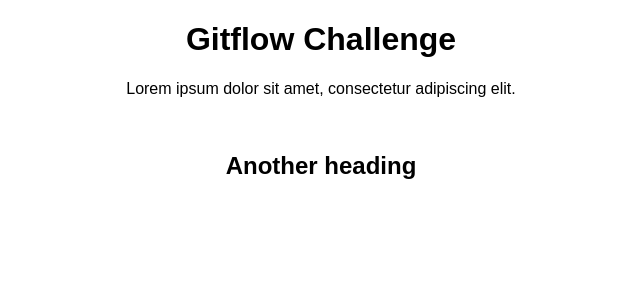
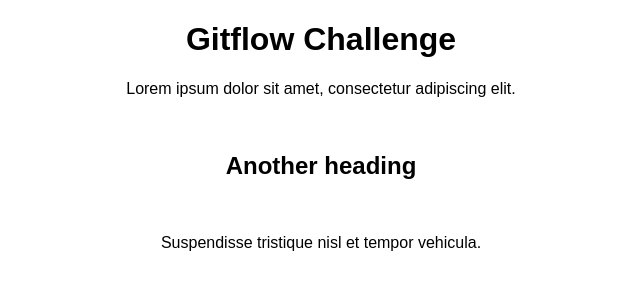
Before and after one commit to martynakr/gitflow-challenge, a plain HTML site: page index.html in a window 1280 px wide. Shown: the whole page, without its empty margins (319-959 px from the left). Drawn offline with Linux system fonts and the light colour scheme.

Commit message:
I added another paragraph

```diff
--- a/index.html
+++ b/index.html
@@ -11,6 +11,8 @@
   <p>Lorem ipsum dolor sit amet, consectetur adipiscing elit. </p>
   <br>
   <h2>Another heading </h2>
+  <br>
+  <p>Suspendisse tristique nisl et tempor vehicula. </p>
   </body>
   <style>
     h1, h2 {
```
